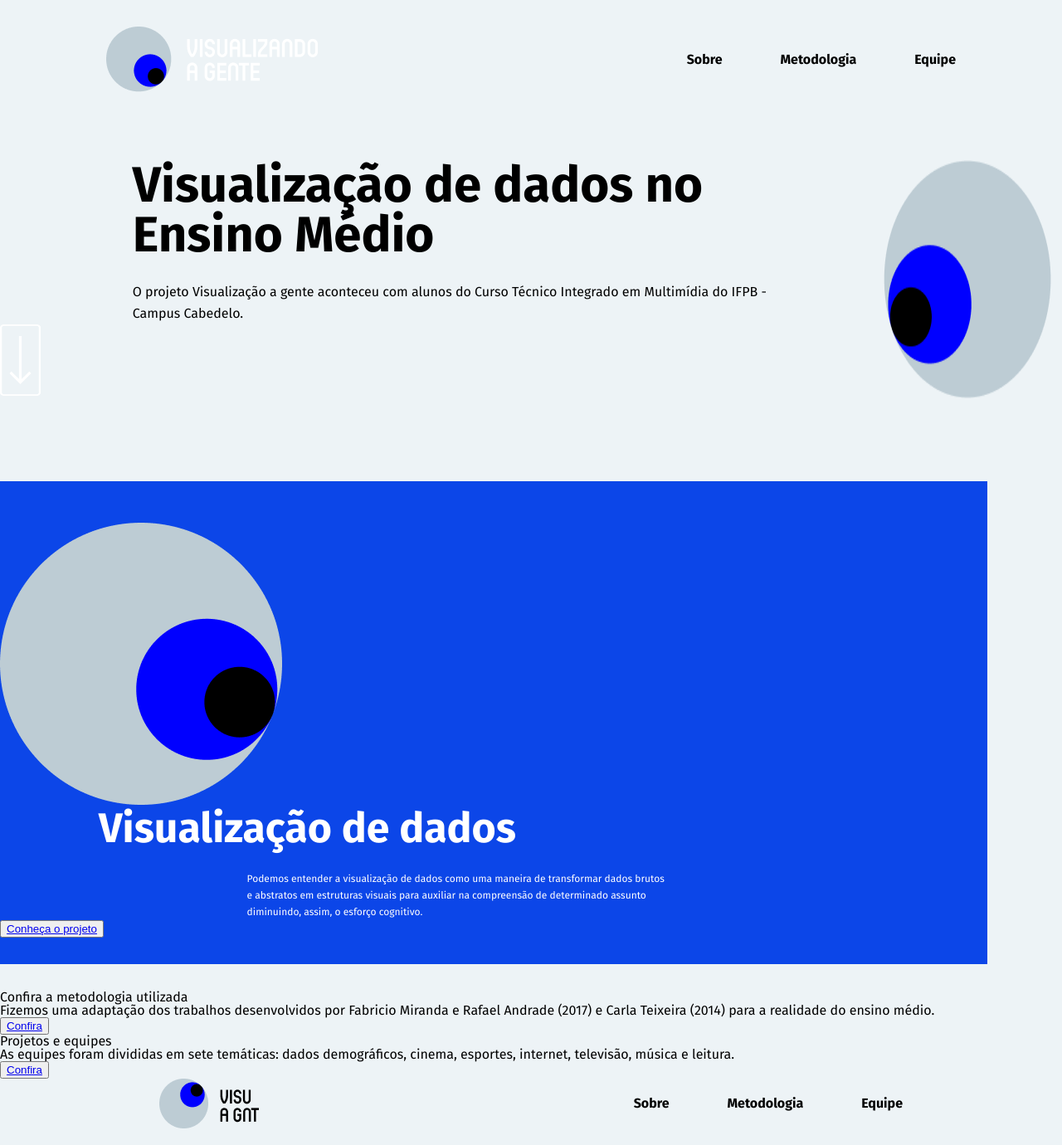
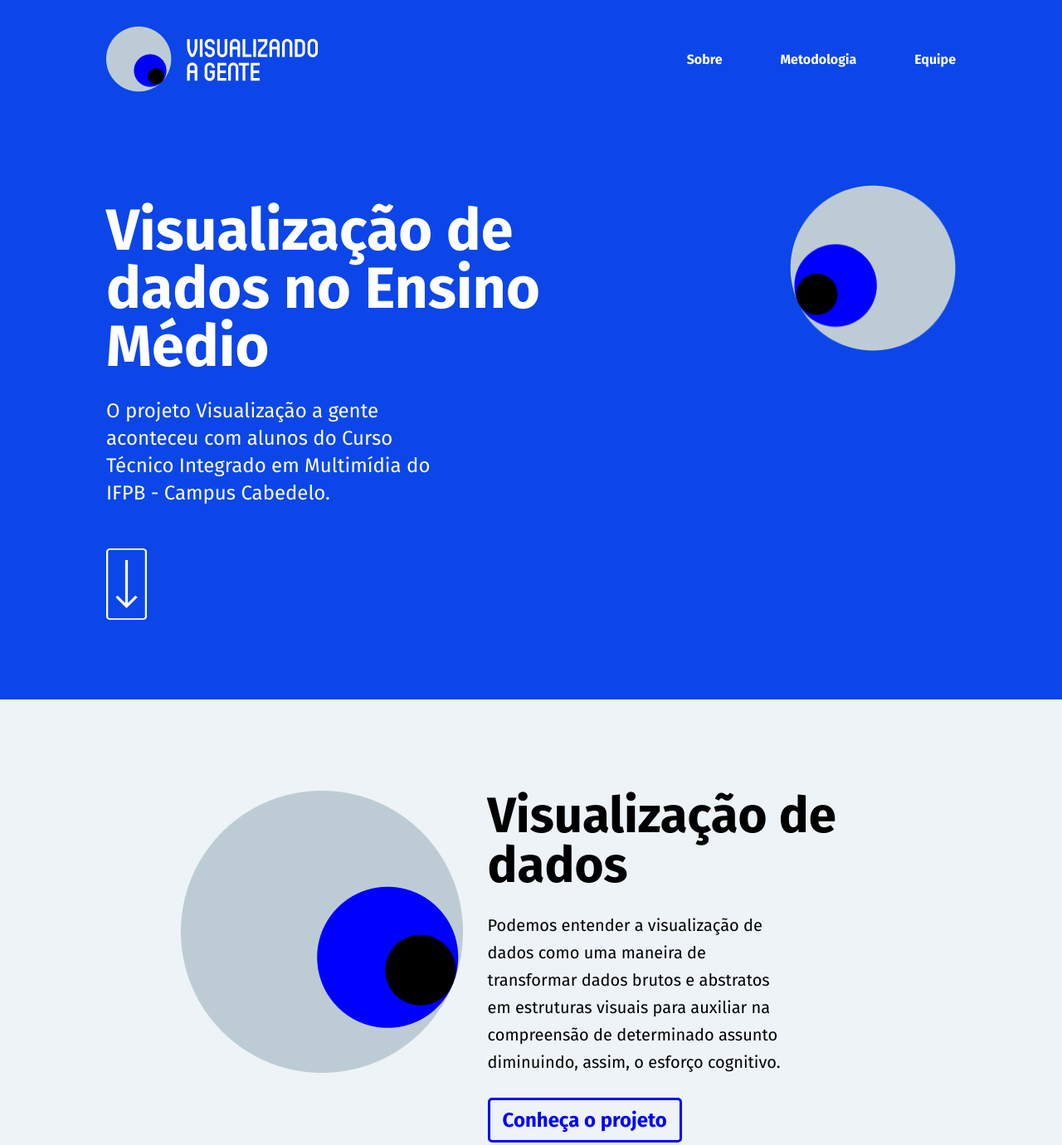
Before and after one commit to medeirosrod/visualizandoagente, a plain HTML site: page index.html in a window 1280 px wide. Shown: the top 1380 px of the page at 83% size. Drawn offline with Linux system fonts and the light colour scheme.

Commit message:
trocando

```diff
--- a/css/featured.css
+++ b/css/featured.css
@@ -1,10 +1,100 @@
 .featured {
-    display: flex;
-    margin-bottom: 100px;
+    background-color: #0C46E8;
+}
+
+.featured {
+display: flex;
+justify-content: space-between;
+height: 700px;
+}
+
+.featured .title {
+    font-size: 70px;;
+    font-weight: bold;
+    max-width: 70%;
+    margin-top: 100px;
+    color: #ffffff;
+}
+
+.featured .text {
+    font-weight: normal;
+    font-size: 24px;
+    line-height: 33px;
+    margin-top: 26px;
+    max-width: 50%;
+    color: #ffffff;
+}
+
+.featured .imgHero {
+    width: 200px;
+    height: 200px;
+    float: right;
+    margin: 80px 10% 0 0;
+}
+
+.featured .coluna1 {
+margin: 0 0 0 10%;
+}
+
+.featured .scrollDown {
     margin-top: 50px;
 }
 
-.featured .title {
+.featured2 {
+    display: flex;
+    margin-top: 110px;
+    margin-bottom: 100px;
+}
+
+.featured2 .img {
+    margin-left: 17%;
+    width: 340px;
+    height: 340px;
+}
+
+.featured2 .title {
+    font-size: 60px;;
+    font-weight: bold;
+    max-width: 70%;
+    color: #000;
+    margin-left: 30px;
+}
+
+.featured2 .text {
+    font-weight: normal;
+    font-size: 20px;
+    line-height: 33px;
+    margin-top: 26px;
+    max-width: 50%;
+    color: #000;
+    margin-left: 30px;
+}
+
+.featured2 .botão {
+    margin-top: 26px;
+    margin-left: 30px;
+    background-color: #EDF3F6;
+    color: #0000ff;
+    border: 3px solid #0000ff;
+    padding: 10px 15px 10px 15px;
+    font-family: 'Fira Sans', sans-serif;
+    font-size: 24px;
+    font-weight: bold;
+    border-radius: 5px;
+    text-decoration: none;
+}
+
+.featured2 .textoBotão {
+    text-decoration: none;
+    color: #00f;
+}
+
+.featured3 {
+    display: flex;
+    margin-bottom: 100px;
+}
+
+.featured3 .title {
     font-size: 60px;;
     font-weight: bold;
     max-width: 80%;
@@ -12,44 +102,61 @@
     margin-left: 15%;
 }
 
-.featured .text {
+.featured3 .text {
     font-weight: normal;
-    font-size: 16px;
-    line-height: 26px;
+    font-size: 20px;
+    line-height: 33px;
     margin-top: 26px;
+    max-width: 50%;
     color: #000;
-    max-width: 60vw;
     margin-left: 15%;
+    width: 440px;
 }
 
-.featured2 {
-    margin-right: 7%;
-    padding-bottom: 4vh;
-    padding-top: 50px;
-    margin-bottom: 4vh;
-    background-color: #0C46E8;
+.featured3 .botão {
+    margin-top: 26px;
+    margin-left: 15%;
+    background-color: #EDF3F6;
+    color: #0000ff;
+    border: 3px solid #0000ff;
+    padding: 10px 15px 10px 15px;
+    font-family: 'Fira Sans', sans-serif;
+    font-size: 24px;
+    font-weight: bold;
+    border-radius: 5px;
+
 }
 
-.featured2 .title {
-    font-size: 50px;;
+.featured3 .textoBotão {
+    text-decoration: none;
+    color: #00f;
+}
+
+.featured3 .title2 {
+    font-size: 60px;;
     font-weight: bold;
     max-width: 80%;
-    color: #ffffff;
-    margin-left: 10%;
+    color: #000;
 }
 
-.featured2 .text {
+.featured3 .text2 {
     font-weight: normal;
-    font-size: 12px;
-    line-height: 20px;
+    font-size: 20px;
+    line-height: 33px;
     margin-top: 26px;
-    color: #ffffff;
-    max-width: 40vw;
-    margin-left: 15%;
-    padding-left: 10%;
+    max-width: 80%;
+    color: #000;
+    width: 440px;
 }
 
-.text2 {
-    display: flex;
-    padding-right: 20px;
+.featured3 .botão2 {
+    margin-top: 26px;
+    background-color: #EDF3F6;
+    color: #0000ff;
+    border: 3px solid #0000ff;
+    padding: 10px 15px 10px 15px;
+    font-family: 'Fira Sans', sans-serif;
+    font-size: 24px;
+    font-weight: bold;
+    border-radius: 5px;
 }
--- a/css/header.css
+++ b/css/header.css
@@ -3,6 +3,7 @@
     justify-content: space-between;
     padding-top: 4vh;
     padding-bottom: 4vh;
+    background-color: #0C46E8;
 }
 
 .logo {
@@ -28,5 +29,5 @@
 }
 
 .header .nomeMenu {
-    color: #000;
+    color: white;
 }
```
Also changed, not shown: css/footer.css (indentation only).
